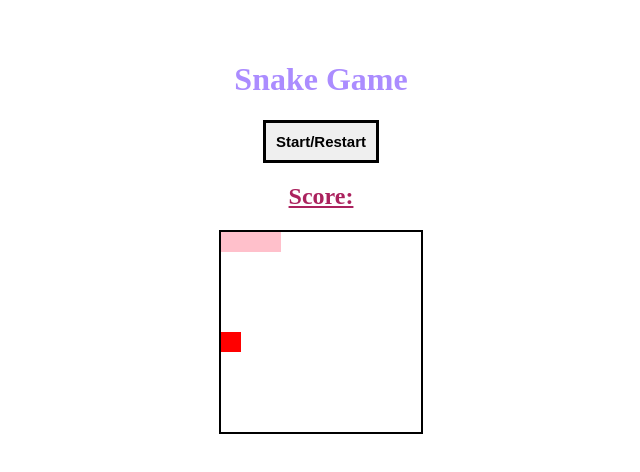
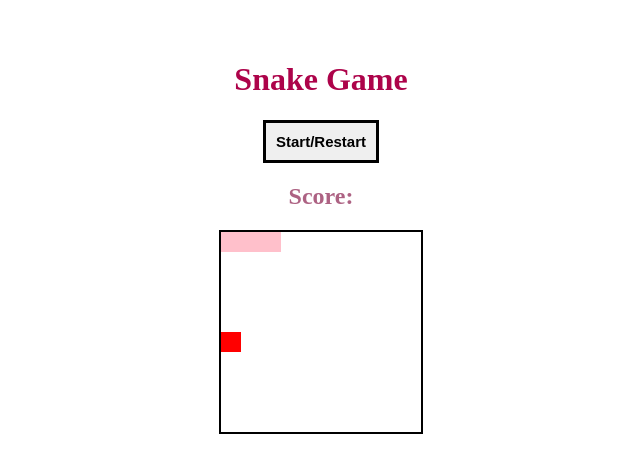
Before and after one commit to monajaved/snake_game, a plain HTML site: page frontend/index.html in a window 1280 px wide. Shown: the whole page, without its empty margins (319-959 px from the left). Drawn offline with Linux system fonts and the light colour scheme.

Commit message:
changed score functionality

```diff
--- a/frontend/javascripts/index.js
+++ b/frontend/javascripts/index.js
@@ -79,7 +79,7 @@ function startGame () {
     //     generate new apple
         generateApple()
     //     score increment
-        score= score +10
+        score= score +5
     //     display score
         scoreDisplay.textContent = score
     //     speed up the snake
--- a/frontend/stylesheets/styles.css
+++ b/frontend/stylesheets/styles.css
@@ -6,14 +6,14 @@ html, body {
   }
 
   h1 {
-    Color: rgba(171, 140, 255, 1);
+    Color: rgb(173, 3, 74);
     text-align: center;
   }
 
   h2 {
-    Color: rgba(171, 34, 94, 1);
+    Color: rgb(173, 98, 131);
     font-weight: bold;
-    text-decoration: underline;
+    /* text-decoration: underline; */
   }
 
   #startBtn {
```
